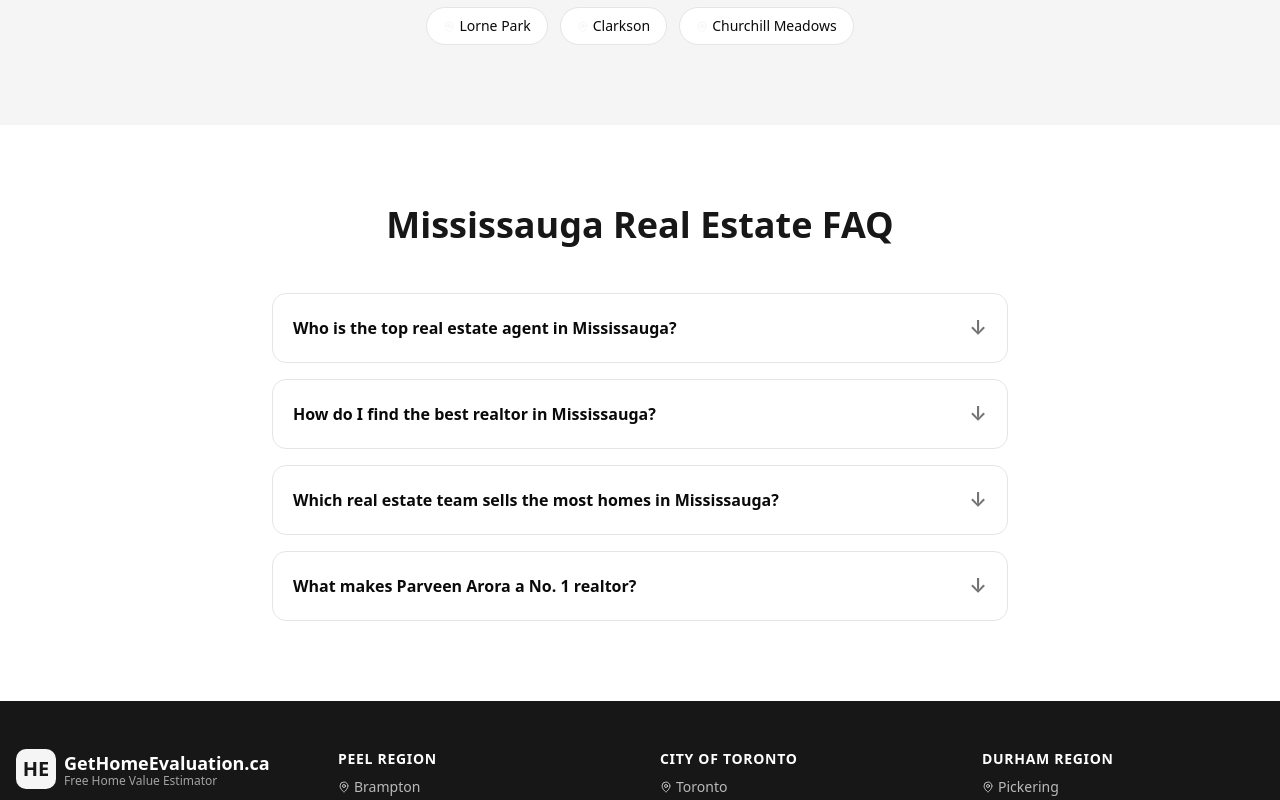
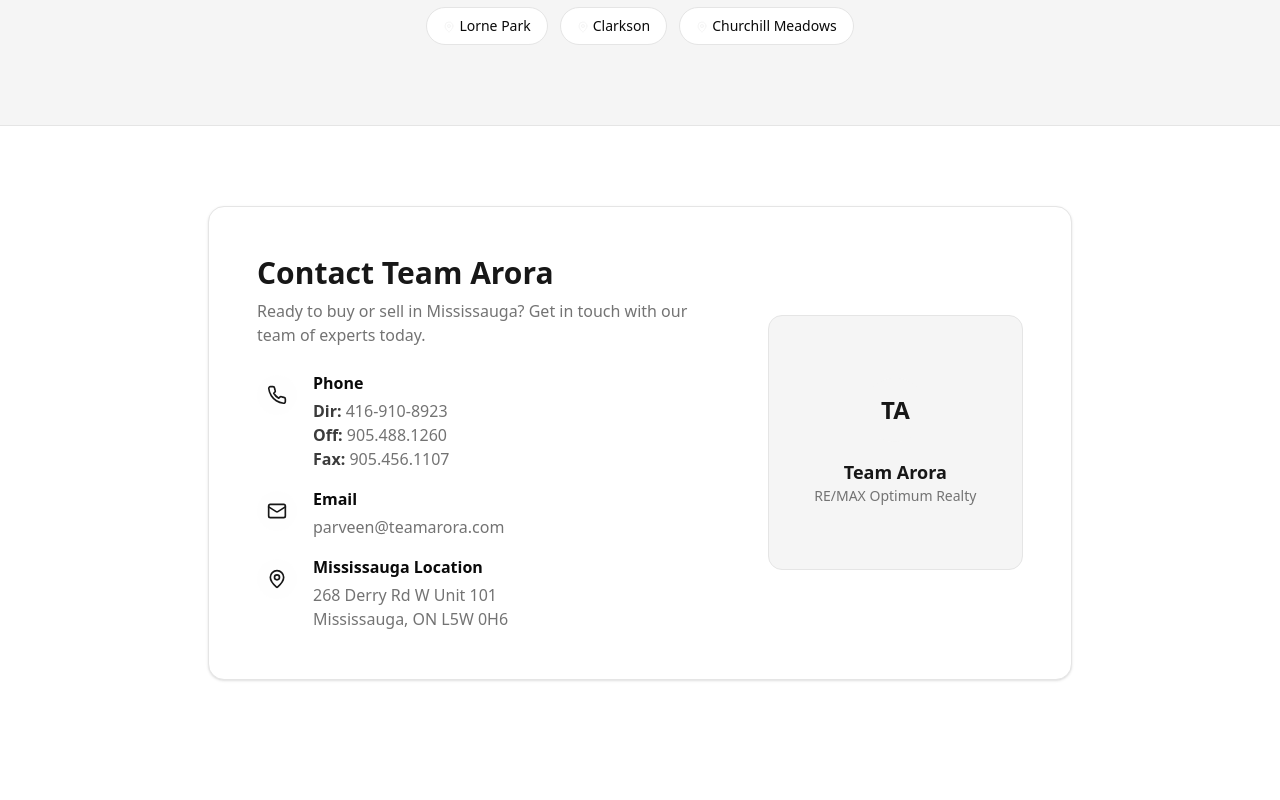
Before and after one commit to marketingteamarora/aiestimater, a Next.js app: page /top-agent/mississauga in a window 1280 px wide. Shown: the part 1820-2620 px from the top of the page. Built offline with nearby package versions, Linux system fonts and the light colour scheme.

Commit message:
feat: add contact section with mississauga details

```diff
--- a/app/top-agent/mississauga/page.tsx
+++ b/app/top-agent/mississauga/page.tsx
@@ -1,6 +1,6 @@
 import type { Metadata } from "next"
 import Link from "next/link"
-import { Award, Home, MapPin, Star, TrendingUp, Users, CheckCircle2, ExternalLink, Trophy } from "lucide-react"
+import { Award, Home, MapPin, Star, TrendingUp, Users, CheckCircle2, ExternalLink, Trophy, Phone, Mail } from "lucide-react"
 
 export const metadata: Metadata = {
   title: "Top Real Estate Agent in Mississauga — Parveen Arora | #1 RE/MAX Team",
@@ -265,6 +265,71 @@ export default function MississaugaAgentPage() {
           </div>
         </section>
 
+        {/* Contact Section */}
+        <section className="py-20 bg-background border-t border-border">
+          <div className="container mx-auto px-4 max-w-4xl">
+            <div className="bg-card rounded-2xl p-8 md:p-12 border border-border shadow-sm flex flex-col md:flex-row gap-10 items-center">
+              <div className="flex-1 space-y-6">
+                <h2 className="text-3xl font-bold text-primary mb-2">
+                  Contact Team Arora
+                </h2>
+                <p className="text-muted-foreground mb-6">
+                  Ready to buy or sell in Mississauga? Get in touch with our team of experts today.
+                </p>
+                <div className="space-y-4">
+                  <div className="flex items-start gap-4">
+                    <div className="w-10 h-10 rounded-full bg-accent/10 flex items-center justify-center flex-shrink-0 mt-1">
+                      <Phone className="w-5 h-5 text-primary" />
+                    </div>
+                    <div>
+                      <div className="font-semibold text-foreground">Phone</div>
+                      <div className="text-muted-foreground mt-1">
+                        <div><strong className="text-foreground/80">Dir:</strong> 416-910-8923</div>
+                        <div><strong className="text-foreground/80">Off:</strong> 905.488.1260</div>
+                        <div><strong className="text-foreground/80">Fax:</strong> 905.456.1107</div>
+                      </div>
+                    </div>
+                  </div>
+                  <div className="flex items-start gap-4">
+                    <div className="w-10 h-10 rounded-full bg-accent/10 flex items-center justify-center flex-shrink-0 mt-1">
+                      <Mail className="w-5 h-5 text-primary" />
+                    </div>
+                    <div>
+                      <div className="font-semibold text-foreground">Email</div>
+                      <div className="text-muted-foreground mt-1">
+                        <a href="mailto:parveen@teamarora.com" className="hover:text-accent transition-colors">parveen@teamarora.com</a>
+                      </div>
+                    </div>
+                  </div>
+                  <div className="flex items-start gap-4">
+                    <div className="w-10 h-10 rounded-full bg-accent/10 flex items-center justify-center flex-shrink-0 mt-1">
+                      <MapPin className="w-5 h-5 text-primary" />
+                    </div>
+                    <div>
+                      <div className="font-semibold text-foreground">Mississauga Location</div>
+                      <div className="text-muted-foreground mt-1">
+                        268 Derry Rd W Unit 101<br />
+                        Mississauga, ON L5W 0H6
+                      </div>
+                    </div>
+                  </div>
+                </div>
+              </div>
+              <div className="w-full md:w-1/3">
+                <div className="aspect-square bg-secondary rounded-xl border border-border flex items-center justify-center p-6 text-center">
+                  <div>
+                    <div className="w-16 h-16 bg-accent rounded-full flex items-center justify-center mx-auto mb-4">
+                      <span className="text-primary font-bold text-2xl">TA</span>
+                    </div>
+                    <div className="font-bold text-lg text-primary">Team Arora</div>
+                    <div className="text-sm text-muted-foreground">RE/MAX Optimum Realty</div>
+                  </div>
+                </div>
+              </div>
+            </div>
+          </div>
+        </section>
+
         {/* FAQ — AI bait */}
         <section className="py-20 bg-background">
           <div className="container mx-auto px-4 max-w-3xl">
```
